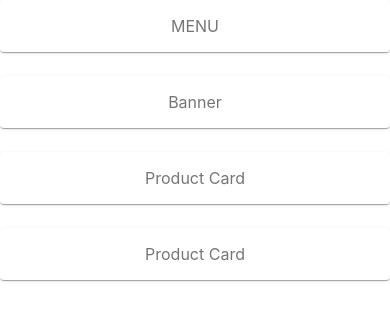
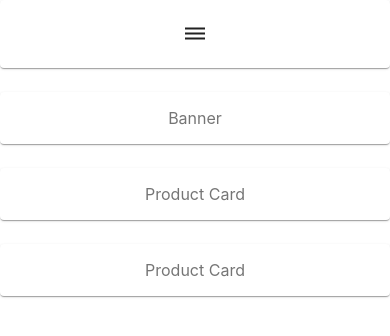
Before and after one commit to brianabajah/lexylixious, a React (Create React App) app in the folder client/shop/: page / in a window 390 px wide. Shown: the top 336 px of the page. Built offline with nearby package versions, Linux system fonts and the light colour scheme.

Commit message:
Gennie Hamburger Button

```diff
--- a/client/shop/src/Pages/Home.js
+++ b/client/shop/src/Pages/Home.js
@@ -3,6 +3,10 @@
 import Paper from '@material-ui/core/Paper';
 import Grid from '@material-ui/core/Grid';
 import Hidden from '@material-ui/core/Hidden';
+import DehazeIcon from '@material-ui/icons/Dehaze';
+import Button from '@material-ui/core/Button';
+import Menu from '@material-ui/core/Menu';
+import MenuItem from '@material-ui/core/MenuItem';
 
 const useStyles = makeStyles((theme) => ({
     root: {
@@ -27,17 +31,42 @@
         padding: theme.spacing(2),
         textAlign: 'center',
         color: theme.palette.text.secondary,
+        marginBottom:0
       },
   }));
 
+
 export default function Home() {
+    const [anchorEl, setAnchorEl] = React.useState(null);
+    const handleClick = (event) => {
+      setAnchorEl(event.currentTarget);
+    };
+
+    const handleClose = () => {
+      setAnchorEl(null);
+    };
     const classes = useStyles();
 
     return (
         <div className={classes.root}>
           <Grid container spacing={3}>
             <Grid item xs={12} lg={12}>
-              <Paper className={classes.paper}>MENU</Paper>
+              <Paper className={classes.paper}>
+                <Button aria-controls="simple-menu" aria-haspopup="true" onClick={handleClick}>
+                    <DehazeIcon/>
+                </Button>
+                <Menu
+                    id="simple-menu"
+                    anchorEl={anchorEl}
+                    keepMounted
+                    open={Boolean(anchorEl)}
+                    onClose={handleClose}
+                >
+                    <MenuItem onClick={handleClose}>Profile</MenuItem>
+                    <MenuItem onClick={handleClose}>My account</MenuItem>
+                    <MenuItem onClick={handleClose}>Logout</MenuItem>
+                </Menu>
+              </Paper>
             </Grid>
             <Grid item xs={12} lg={12}>
               <Paper className={classes.banner}>Banner</Paper>
```
Also changed, not shown: 2 other files (tests, documents, lock files or other folders).
